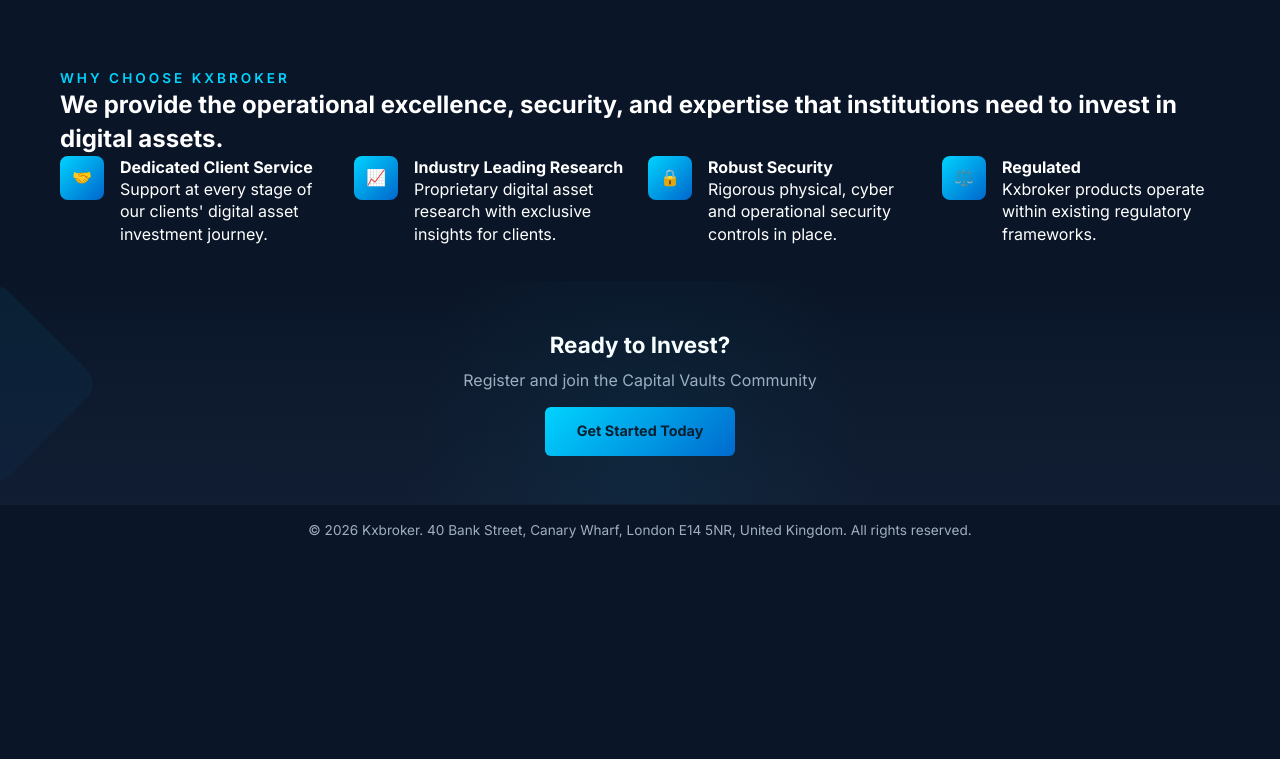
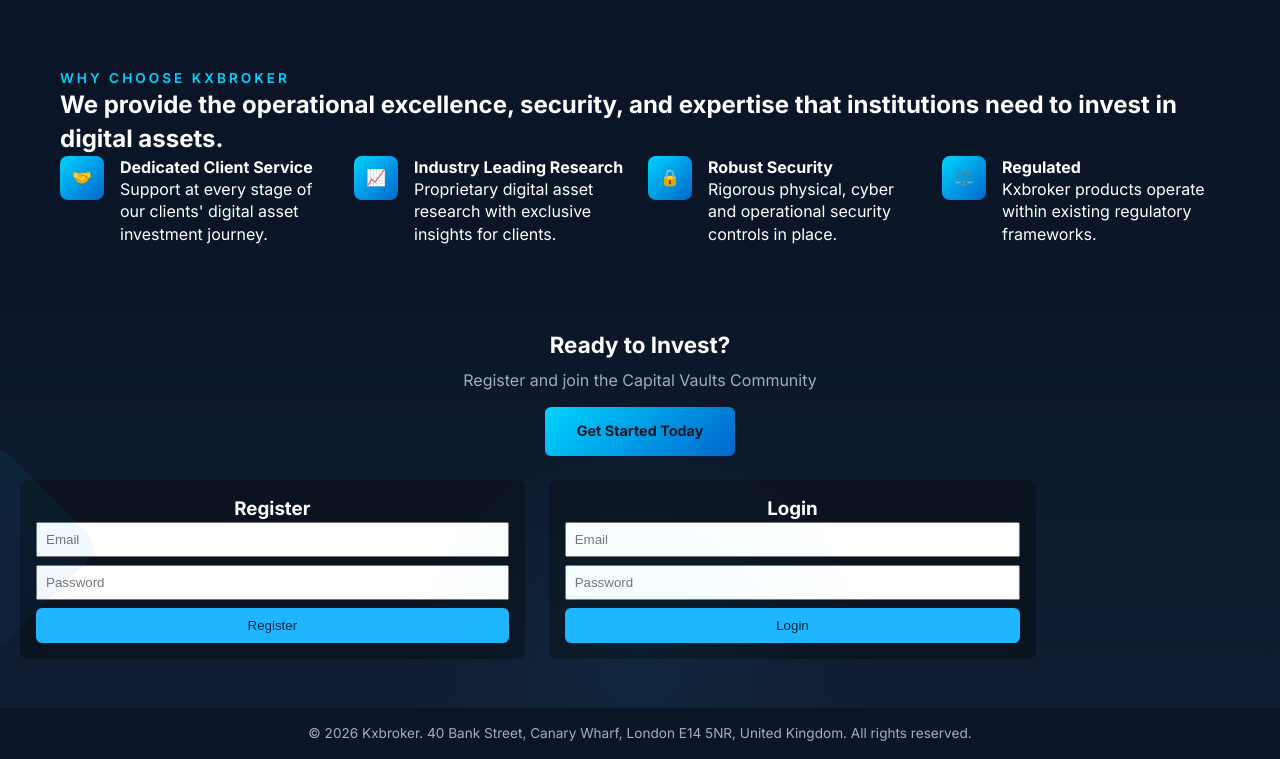
Before and after one commit to Scepter70/Kxbroker, a plain HTML site: page index.html in a window 1280 px wide. Shown: the part 3108-3867 px from the top of the page. Before the commit the page ends 3664 px from the top, so only its background shows below. Drawn offline with Linux system fonts and the light colour scheme.

Commit message:
Add register/login forms and load module script (frontend auth)

```diff
--- a/index.html
+++ b/index.html
@@ -288,6 +288,23 @@
       <h2 id="cta-heading">Ready to Invest?</h2>
       <p>Register and join the Capital Vaults Community</p>
       <a href="#plans" class="sv-btn">Get Started Today</a>
+
+      <!-- Authentication forms: register and login -->
+      <div class="auth-forms" style="margin-top:24px; display:flex; gap:24px; flex-wrap:wrap;">
+        <form id="registerForm" style="background:#0b1220;padding:16px;border-radius:8px;min-width:260px;">
+          <h3 style="margin-top:0;color:#fff">Register</h3>
+          <input id="regEmail" name="email" type="email" placeholder="Email" required style="width:100%;padding:8px;margin-bottom:8px;">
+          <input id="regPassword" name="password" type="password" placeholder="Password" required style="width:100%;padding:8px;margin-bottom:8px;">
+          <button type="submit" style="width:100%;padding:10px;background:#1fb6ff;border:none;color:#04263b;border-radius:6px;">Register</button>
+        </form>
+
+        <form id="loginForm" style="background:#0b1220;padding:16px;border-radius:8px;min-width:260px;">
+          <h3 style="margin-top:0;color:#fff">Login</h3>
+          <input id="logEmail" name="email" type="email" placeholder="Email" required style="width:100%;padding:8px;margin-bottom:8px;">
+          <input id="logPassword" name="password" type="password" placeholder="Password" required style="width:100%;padding:8px;margin-bottom:8px;">
+          <button type="submit" style="width:100%;padding:10px;background:#1fb6ff;border:none;color:#04263b;border-radius:6px;">Login</button>
+        </form>
+      </div>
     </section>
   </main>
 
@@ -296,6 +313,6 @@
     <p>© 2026 Kxbroker. 40 Bank Street, Canary Wharf, London E14 5NR, United Kingdom. All rights reserved.</p>
   </footer>
 
-  <script src="script.js" defer></script>
+  <script type="module" src="script.js" defer></script>
 </body>
 </html>
```
